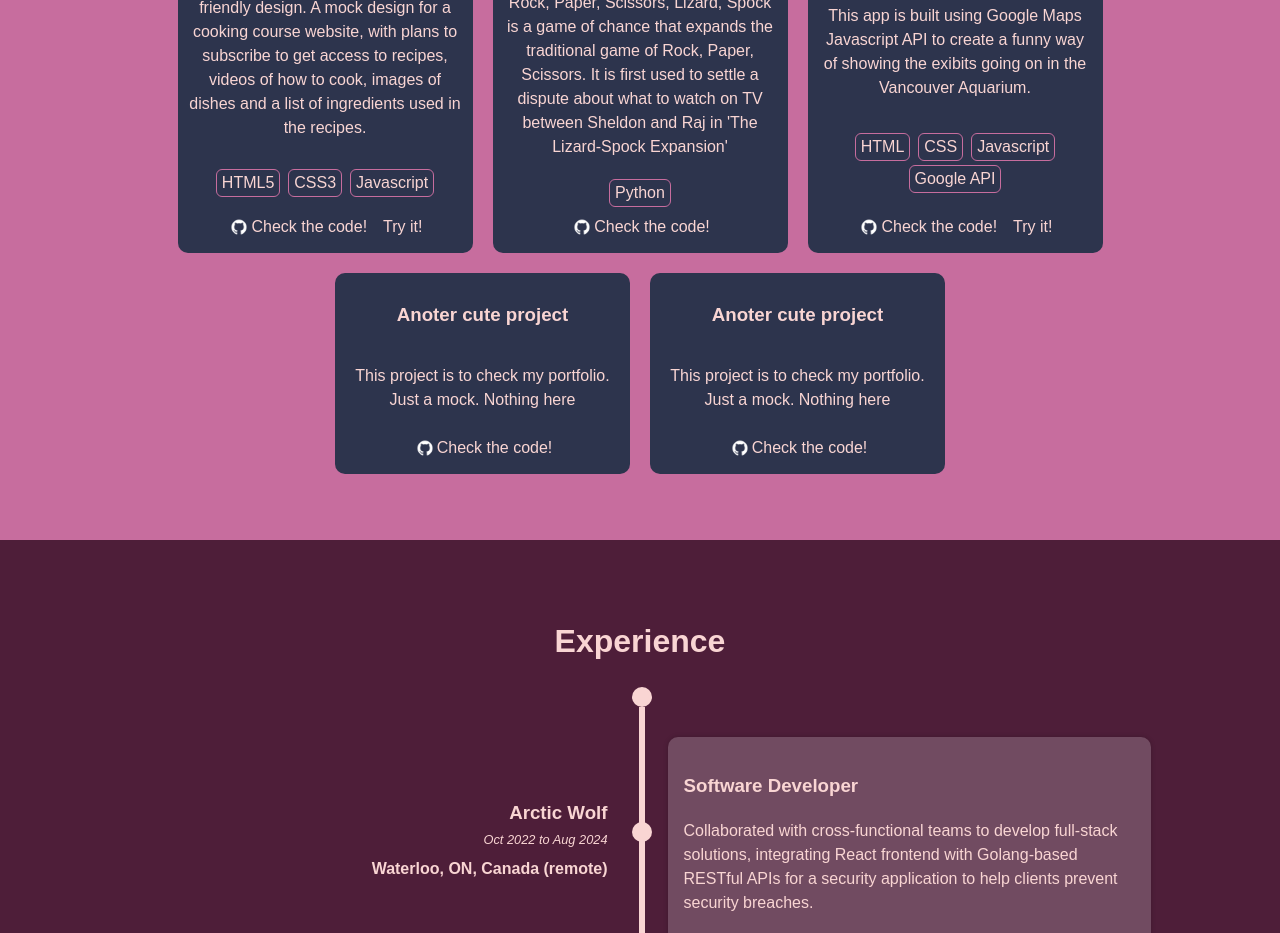
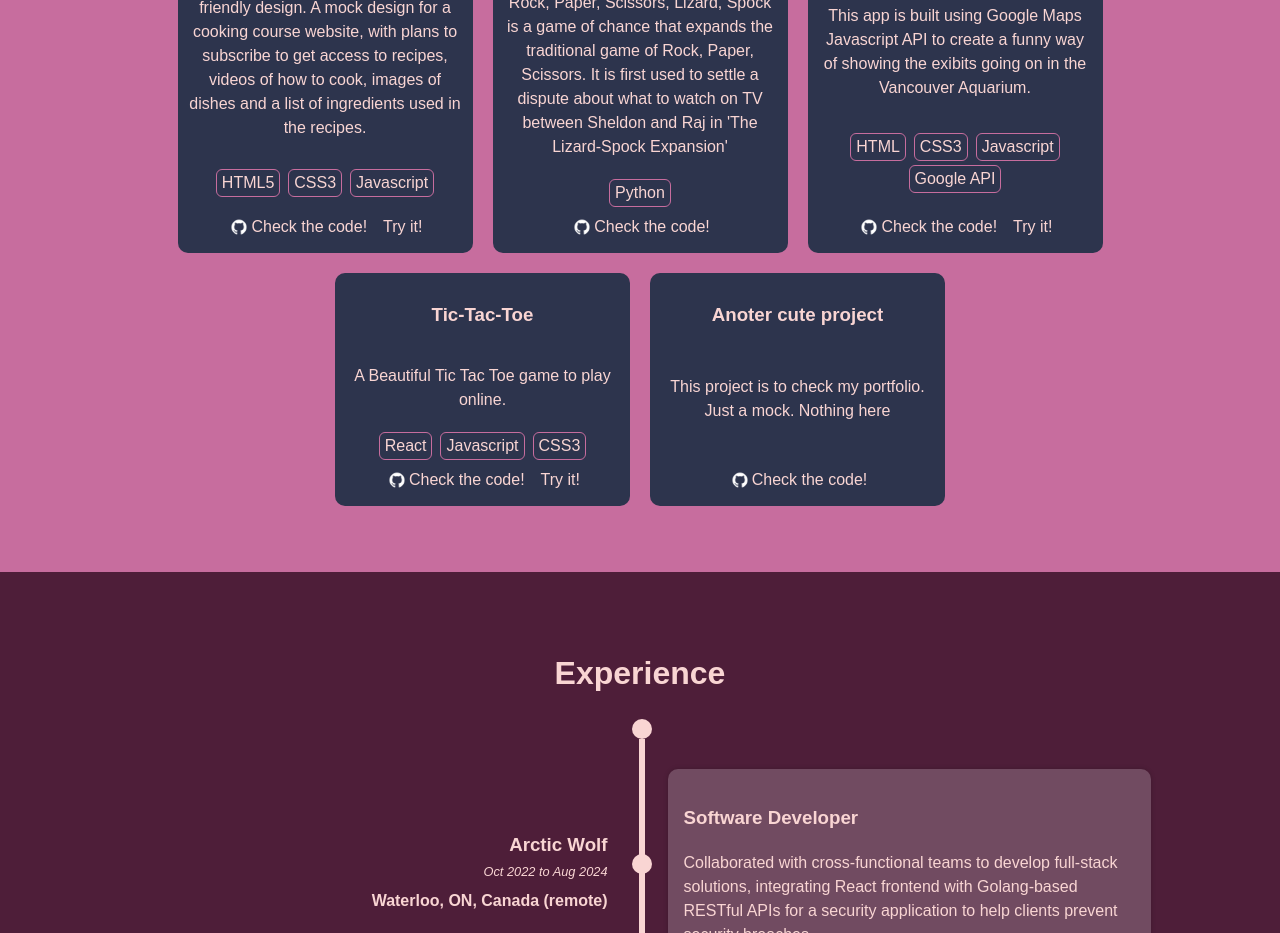
Before and after one commit to laislodi/portfolio, a React (Create React App) app: page / in a window 1280 px wide. Shown: the part 1080-2013 px from the top of the page. Built offline with nearby package versions, Linux system fonts and the light colour scheme.

Commit message:
Update Resume

```diff
--- a/src/assets/data/resume.js
+++ b/src/assets/data/resume.js
@@ -11,7 +11,7 @@ export const RESUME = {
   "medias": {
     "LinkedIn": "https://www.linkedin.com/in/laislodi/"
   },
-  "about": "Full Stack Developer with 5+ years of experience building large-scale web applications. Proficient in ReactJS, Javascript, HTML, and CSS. A strong advocate for best practices. Collaborative and data-driven, passionate about delivering high-quality, user-centred solutions in dynamic environments.",
+  "about": "Full Stack Developer with 5+ years of experience building large-scale web applications. Proficient in ReactJS, Javascript, HTML, and CSS. Also knowledgeble in Java, Python, Relational databases, Docker, Jenkins, Linux environments and AWS. A strong advocate for best practices. Collaborative and data-driven, passionate about delivering high-quality, user-centred solutions in dynamic environments.",
   "education": [
      {
       "institution": "Universidade Federal do Espirito Santo",
@@ -213,16 +213,16 @@ export const RESUME = {
       "description": "This app is built using Google Maps Javascript API to create a funny way of showing the exibits going on in the Vancouver Aquarium.",
       "url": "https://laislodi.github.io/vancouver-aquarium-map/",
       "github": "https://github.com/laislodi/vancouver-aquarium-map/",
-      "languages": ["HTML", "CSS", "Javascript"],
+      "languages": ["HTML", "CSS3", "Javascript"],
       "technologies": ["Google API"],
       "screenshots": []
     },
     {
-      "name": "Anoter cute project",
-      "description": "This project is to check my portfolio. Just a mock. Nothing here",
-      "url": "",
-      "github": "https://github.com/laislodi/",
-      "languages": [],
+      "name": "Tic-Tac-Toe",
+      "description": "A Beautiful Tic Tac Toe game to play online.",
+      "url": "https://laislodi.github.io/tic-tac-toe/",
+      "github": "https://github.com/laislodi/tic-tac-toe",
+      "languages": ["React", "Javascript", "CSS3"],
       "technologies": [],
       "screenshots": []
     },
```
